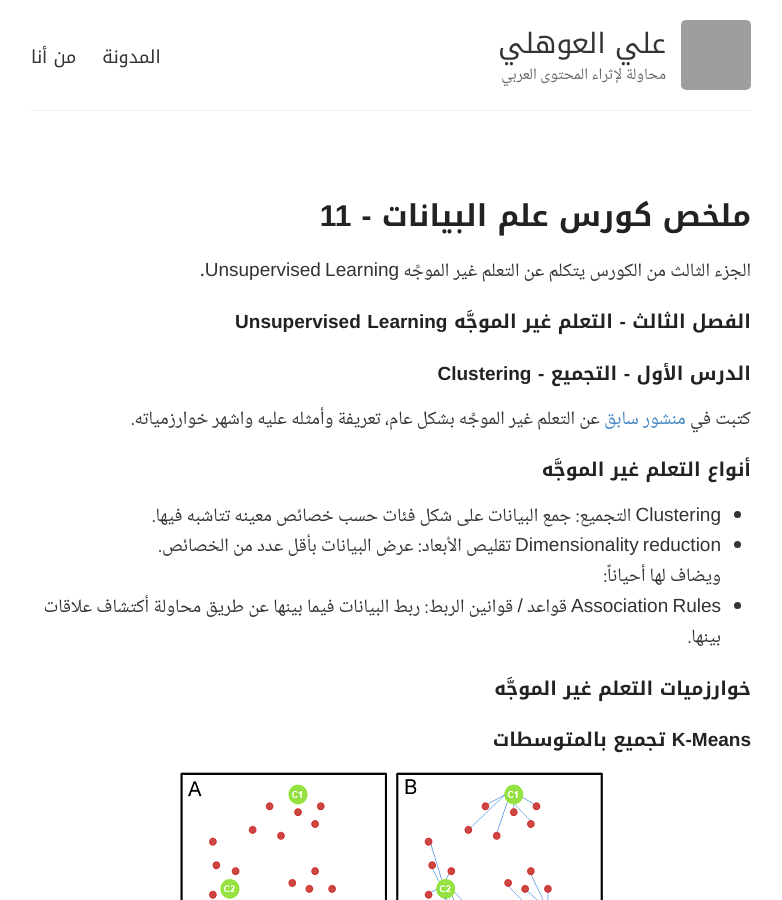
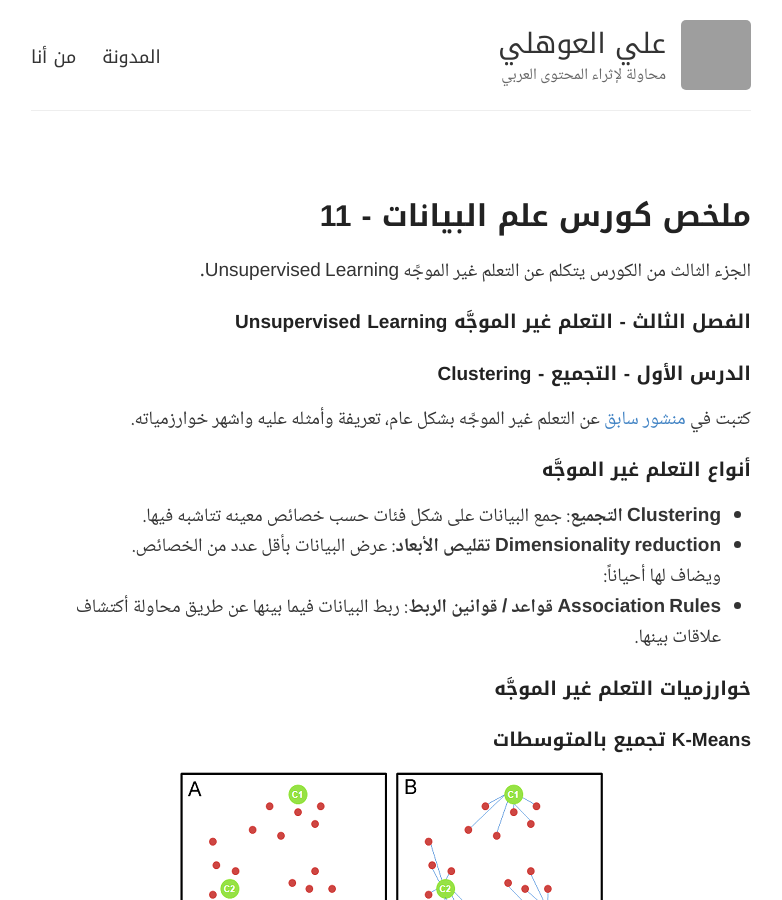
Before and after one commit to alioh/alioh.github.io, a Jekyll site: the page built from _posts/2019-4-11-DSND-Notes-11.md, in a window 1280 px wide and 900 px high. Shown: the whole window, without its empty margins (249-1031 px from the left). Built offline with Jekyll 4.4.1, drawn with Linux system fonts in a browser that asks for light colours; some of the changed text lies outside the part shown; grey boxes are pictures that could not be loaded.

```diff
--- a/_posts/2019-4-11-DSND-Notes-11.md
+++ b/_posts/2019-4-11-DSND-Notes-11.md
@@ -13,10 +13,10 @@ title: ملخص كورس علم البيانات - 11
 كتبت في [منشور سابق](https://alioh.github.io/Machine-Learning-for-Everyone-4/) عن التعلم غير الموجَّه بشكل عام، تعريفة وأمثله عليه واشهر خوارزمياته.
 
 ##### أنواع التعلم غير الموجَّه
-* Clustering التجميع: جمع البيانات على شكل فئات حسب خصائص معينه تتاشبه فيها.
-* Dimensionality reduction تقليص الأبعاد: عرض البيانات بأقل عدد من الخصائص.
+* **Clustering التجميع**: جمع البيانات على شكل فئات حسب خصائص معينه تتاشبه فيها.
+* **Dimensionality reduction تقليص الأبعاد**: عرض البيانات بأقل عدد من الخصائص.
 ويضاف لها أحياناً:
-* Association Rules قواعد / قوانين الربط: ربط البيانات فيما بينها عن طريق محاولة أكتشاف علاقات بينها.
+* **Association Rules قواعد / قوانين الربط**: ربط البيانات فيما بينها عن طريق محاولة أكتشاف علاقات بينها.
 
 ##### خوارزميات التعلم غير الموجَّه
 
@@ -82,8 +82,8 @@ plt.show()
 
 ##### Feature Scaling
 طريقة لإعادة تعين قيمة النتائج حتى نحصل على بيانات ونتائج صحيحة، توجد طريقتين لذلك:
-* Standardizing: تحويل القيم إلى رقم جديد يكون متوسط Mean كل النتائج يساوي 0 وتباين Variance يساوي 1. تكون النتائج عادة متقاربة من -3 إلى 3 مثلاً.
-* Normalizing: تحويل القيم إلى رقم جديد من 0 إلى 1.
+* **Standardizing**: تحويل القيم إلى رقم جديد يكون متوسط Mean كل النتائج يساوي 0 وتباين Variance يساوي 1. تكون النتائج عادة متقاربة من -3 إلى 3 مثلاً.
+* **Normalizing**: تحويل القيم إلى رقم جديد من 0 إلى 1.
 مثال لنتائج قبل وبعد التحويل لإحدى الطريقتين: [^2]
 ![](https://alioh.github.io/images/2019-4-11/FeatureScaling.png)
 
```
Also changed, not shown: _posts/2019-2-14-Machine-Learning-for-Everyone-5.md (+1 -1 lines), _posts/2019-4-1-DSND-Notes-10.md (+3 -3 lines), _posts/2019-4-13-DSND-Notes-12.md (added, +111 -0 lines), images/2019-4-13/dbscan.gif (added), images/2019-4-13/typesofhierarchicalclustering.png (added), images/2019-4-13/wardsmethod.png (added).
